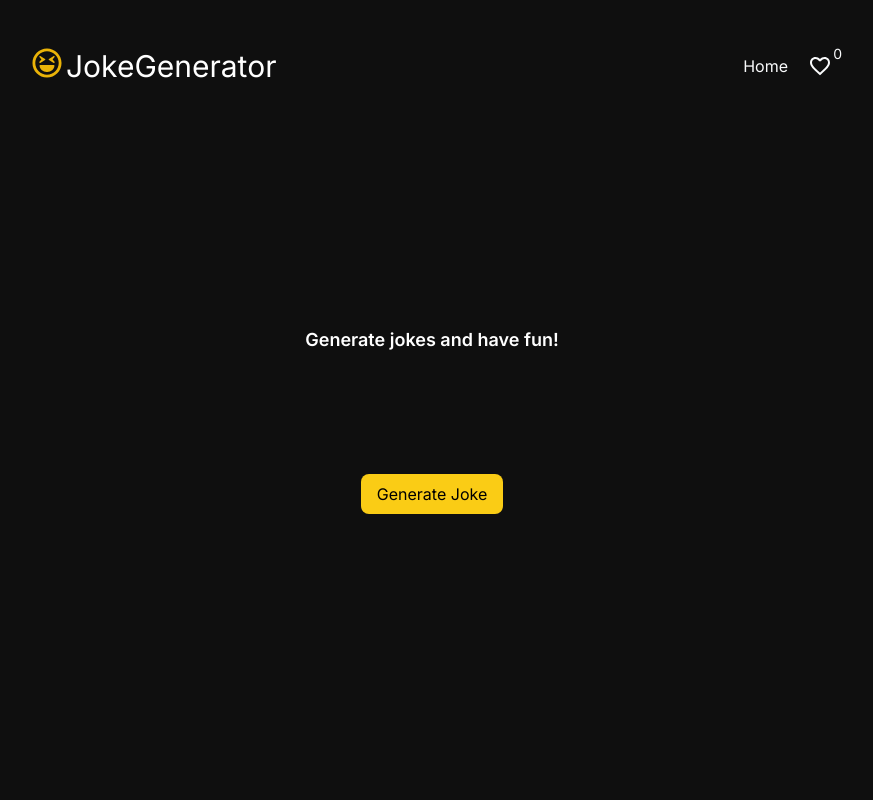
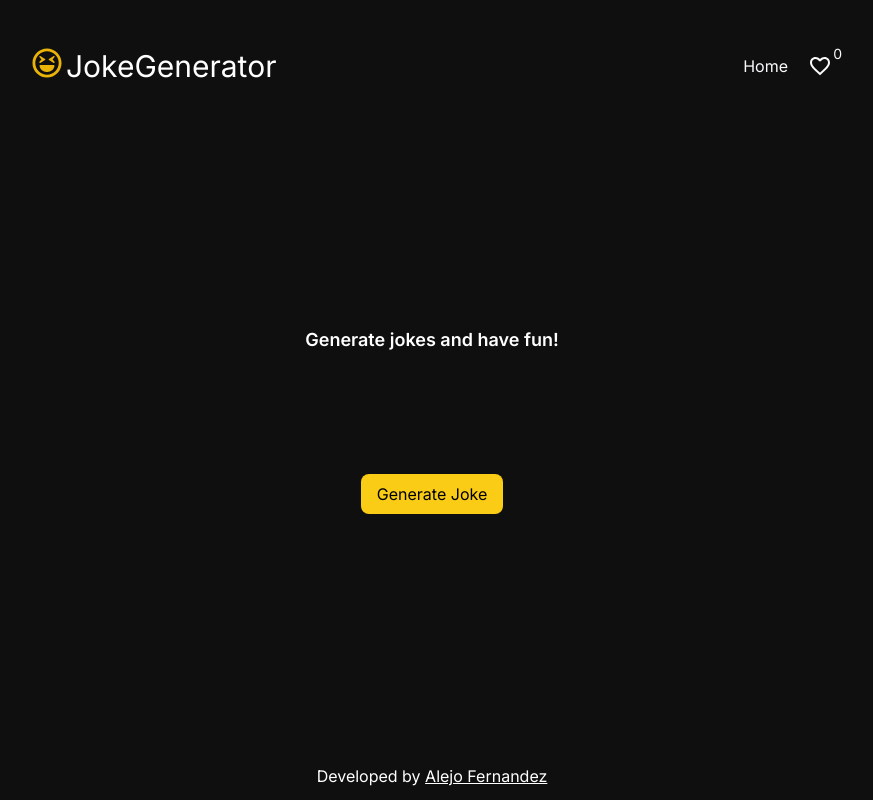
Before and after one commit to AlejoFernandez10/jokeGenerator, a Next.js app: page / in a window 1280 px wide. Shown: the whole page, without its empty margins (208-1081 px from the left). Built offline with nearby package versions, Linux system fonts and the light colour scheme.

Commit message:
Footer added

```diff
--- a/src/app/layout.jsx
+++ b/src/app/layout.jsx
@@ -2,6 +2,7 @@ import Navbar from '@/components/Navbar'
 import './globals.css'
 import { Inter } from 'next/font/google'
 import ContextProvider from '@/Context/ContextProvider'
+import Link from 'next/link'
 const inter = Inter({ subsets: ['latin'] })
 
 export const metadata = {
@@ -24,7 +25,7 @@ export default function RootLayout({ children }) {
 
         </ContextProvider>
 
-        <footer className='w-full'></footer>
+        <footer className='w-full text-center absolute bottom-3 text-white'>Developed by <Link className='underline transition-all duration-200 hover:text-yellow-400' href={'https://www.linkedin.com/in/alejo-fernandez-23821b243/'}>Alejo Fernandez</Link> </footer>
         </body>
     </html>
   )
```
